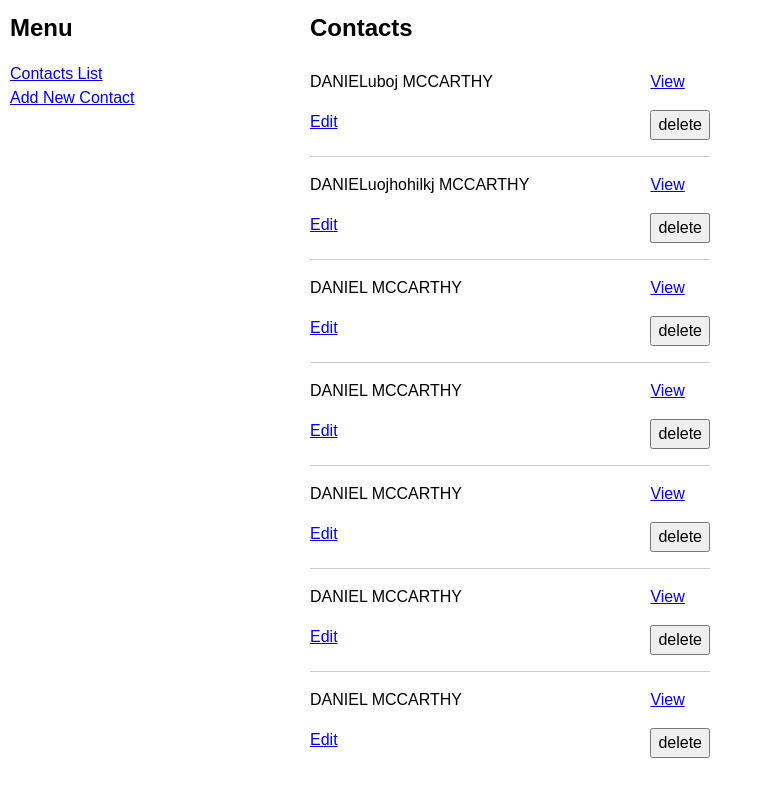
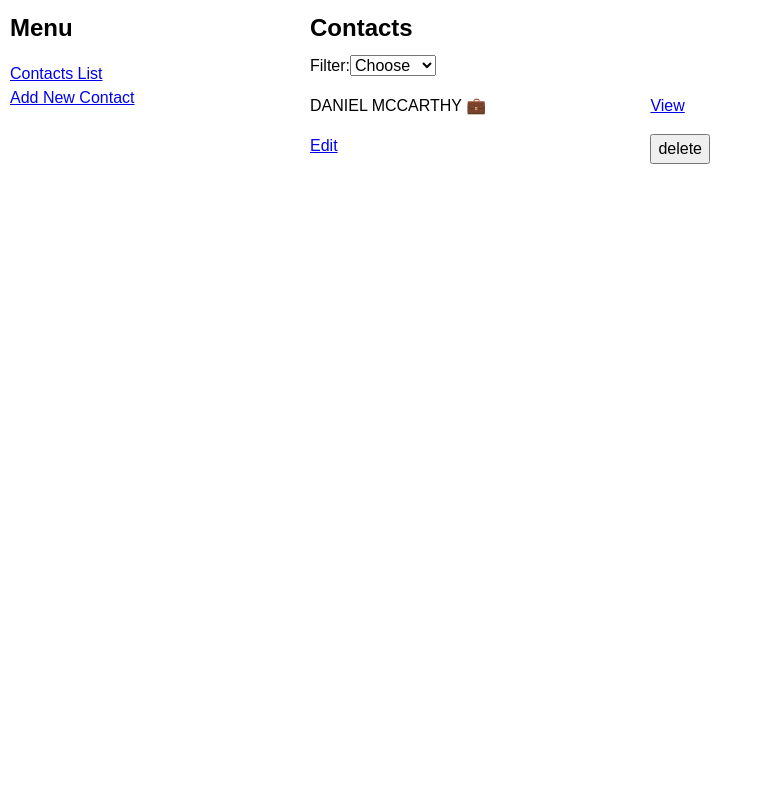
Before and after one commit to boolean-uk/react-address-book, a React (Create React App) app: page / in a window 1280 px wide. Shown: the top 796 px of the page, without its empty margins (0-763 px from the left). Built offline with nearby package versions, Linux system fonts and the light colour scheme; data requests are answered from the project's data file.

Commit message:
filter option

```diff
--- a/db/db.json
+++ b/db/db.json
@@ -1,43 +1,5 @@
 {
   "contacts": [
-    {
-      "firstName": "DANIELuboj",
-      "lastName": "MCCARTHY",
-      "street": "13 PRIEST ROW",
-      "city": "WELLS",
-      "contact": "Email",
-      "contactDetails": "dan.mc.carthy@outlook.com",
-      "meetings": {
-        "date": "2022-03-13",
-        "time": "01:45",
-        "location": "slmslms"
-      },
-      "id": 9
-    },
-    {
-      "firstName": "DANIELuojhohilkj",
-      "lastName": "MCCARTHY",
-      "street": "13 PRIEST ROW",
-      "city": "WELLS",
-      "contact": "Email",
-      "contactDetails": "dan.mc.carthy@outlook.com",
-      "meetings": {
-        "date": "2022-03-27",
-        "time": "03:47",
-        "location": "2nd meeting"
-      },
-      "id": 10
-    },
-    {
-      "firstName": "DANIEL",
-      "lastName": "MCCARTHY",
-      "street": "13 PRIEST ROW",
-      "city": "WELLS",
-      "contact": "Twitter",
-      "contactDetails": "dan.mc.carthy@outlook.com",
-      "meetings": 1,
-      "id": 11
-    },
     {
       "firstName": "DANIEL",
       "lastName": "MCCARTHY",
@@ -45,74 +7,9 @@
       "city": "WELLS",
       "contact": "Email",
       "contactDetails": "dan.mc.carthy@outlook.com",
-      "meetings": [
-        null,
-        {
-          "date": "2022-03-25",
-          "time": "23:57",
-          "location": "trail2 "
-        }
-      ],
-      "id": 12
-    },
-    {
-      "firstName": "DANIEL",
-      "lastName": "MCCARTHY",
-      "street": "13 PRIEST ROW",
-      "city": "WELLS",
-      "contact": "Email",
-      "contactDetails": "dan.mc.carthy@outlook.com",
-      "meetings": {
-        "firstName": "DANIEL",
-        "lastName": "MCCARTHY",
-        "street": "13 PRIEST ROW",
-        "city": "WELLS",
-        "contact": "Email",
-        "contactDetails": "dan.mc.carthy@outlook.com",
-        "meetings": 3,
-        "id": 13
-      },
-      "id": 13
-    },
-    {
-      "firstName": "DANIEL",
-      "lastName": "MCCARTHY",
-      "street": "13 PRIEST ROW",
-      "city": "WELLS",
-      "contact": "Email",
-      "contactDetails": "dan.mc.carthy@outlook.com",
-      "meetings": [
-        "2022-03-24",
-        "04:21",
-        "uigig"
-      ],
-      "id": 14
-    },
-    {
-      "firstName": "DANIEL",
-      "lastName": "MCCARTHY",
-      "street": "13 PRIEST ROW",
-      "city": "WELLS",
-      "contact": "Email",
-      "contactDetails": "dan.mc.carthy@outlook.com",
-      "meetings": [
-        {
-          "date": "2022-03-25",
-          "time": "00:24",
-          "location": "works"
-        },
-        {
-          "date": "2022-03-03",
-          "time": "00:27",
-          "location": "2nd"
-        },
-        {
-          "date": "2022-03-23",
-          "time": "00:42",
-          "location": "1st meeting"
-        }
-      ],
-      "id": 15
+      "contactType": "work",
+      "meetings": [],
+      "id": 21
     }
   ]
 }
--- a/src/App.js
+++ b/src/App.js
@@ -7,6 +7,7 @@ import ContactsView from "./components/ContactsView"
 import EditContact from "./components/EditContact"
 import Meetings from "./components/Meetings"
 import AddMeeting from "./components/AddMeeting"
+import Work from "./components/Work"
 
 import "./styles/styles.css"
 
@@ -62,6 +63,7 @@ export default function App() {
           />
           <Route path="/contact/:id/meetings" element={<Meetings />}/>
           <Route path="/contact/:id/meetings/addMeeting" element={<AddMeeting />}/>
+          <Route path="/contacts/type=work" element={<Work />}/>
         </Routes>
       </main>
     </>
--- a/src/components/ContactsAdd.js
+++ b/src/components/ContactsAdd.js
@@ -11,6 +11,7 @@ function ContactsAdd(props) {
   const [city, setCity] = useState("")
   const [contact, setContact] = useState("Email")
   const [contactDetails, setContactDetails] = useState("")
+  const [contactType, setContactType] = useState("")
 
   function handleFirstName(event) {
     const inputValue = event.target.value
@@ -42,6 +43,12 @@ function ContactsAdd(props) {
     setContactDetails(inputValue)
   }
 
+  function handleContactType(event) {
+    const inputValue = event.target.value
+    setContactType(inputValue)
+    console.log("yes", inputValue)
+  }
+
   function handleSubmit(event) {
     event.preventDefault()
     const options = {
@@ -56,6 +63,7 @@ function ContactsAdd(props) {
         city: city,
         contact: contact,
         contactDetails : contactDetails,
+        contactType : contactType,
         meetings: []
       }),
     }
@@ -143,7 +151,33 @@ function ContactsAdd(props) {
         onChange={handleContactDetails}
         required
       />
-
+      <div class="form__group radio">
+            <h4>Contact Type:</h4>
+            <ul>
+              <li>
+              <label for="contactTypeWork">Work</label>
+                <input
+                  id="contactTypeWork"
+                  type="radio"
+                  name="contactType"
+                  value="work"
+                  onChange={handleContactType}
+                  checked={contactType === "work"}
+                />
+              </li>
+              <li>
+              <label for="contactTypePersonal">Personal</label>
+                <input
+                  id="contactTypePersonal"
+                  type="radio"
+                  name="contactType"
+                  value="personal"
+                  onChange={handleContactType}
+                  checked={contactType === "personal"}
+                />
+              </li>
+            </ul>
+          </div>
       <div className="actions-section">
         <button className="button blue" type="submit">
           Create
--- a/src/components/ContactsList.js
+++ b/src/components/ContactsList.js
@@ -2,11 +2,11 @@ import { useState } from "react"
 import { Link, useSearchParams } from "react-router-dom"
 
 function ContactsList(props) {
-  //"contacts" must be passed as prop to this component
   const { contacts, setContacts } = props
+  let [searchParams, setSearchParams] = useSearchParams()
+  const [filterType, setFilterType] = useState(contacts)
 
   function deleteContact(event) {
-    // console.log("alright then!", event)
     const options = {
       method: "DELETE",
     }
@@ -18,27 +18,65 @@ function ContactsList(props) {
         const contactArr = [...contacts]
         for (let i = 0; i < contactArr.length; i++) {
           if (event.id === contactArr[i].id) {
-            console.log(contactArr[i])
             contactArr.splice(i, 1)
-            console.log(contactArr)
             setContacts(contactArr)
           }
         }
       })
+
   }
+  function handleType(event) {
+    const inputValue = event.target.value
+    setSearchParams({type: inputValue})
+    console.log(inputValue)
+    if (inputValue === 'Work') {
+      filterTypeWork()
+    } if(inputValue === 'Personal') {
+      filterTypePersonal()
+    } if (inputValue === 'Choose') {
+      setFilterType(contacts)
+    }
+  }
+  function filterTypeWork () {
+    const workArr = contacts.filter(item => item.contactType === 'work')
+    setFilterType(workArr)
+  }
+  function filterTypePersonal () {
+    const personalArr = contacts.filter(item => item.contactType === 'personal')
+    setFilterType(personalArr)
+  }
+
 
   return (
     <>
       <header>
         <h2>Contacts</h2>
       </header>
+         <label>Filter:
+          <select
+          id="filter"
+          name="filter"
+          type="radio"
+          onChange={handleType}
+        >
+           <option filterType='choose'>Choose</option>
+          <option filterType='work'>Work</option>
+          <option filterType='personal'>Personal</option>
+        </select>
+      </label>
       <ul className="contacts-list">
-        {contacts.map((contact, index) => {
-          const { firstName, lastName } = contact
+        {filterType.map((contact, index) => {
+          const { firstName, lastName, contactType } = contact
+          let type = ''
+          if(contactType === "work") {
+            type = '💼'
+          } if(contactType === "personal") {
+            type = '😎'
+          }
           return (
             <li className="contact" key={index}>
               <p>
-                {firstName} {lastName}
+                {firstName} {lastName} {type}
               </p>
               <Link to={`/contacts/${contact.id}`}>
                 <p>View</p>
--- /dev/null
+++ b/src/components/Work.js
@@ -0,0 +1,7 @@
+import React from 'react'
+
+export default function Work() {
+  return (
+    <div>Work</div>
+  )
+}
--- a/src/styles/styles.css
+++ b/src/styles/styles.css
@@ -151,3 +151,26 @@ h2 {
 .address-card h2 {
   font-size: 1.15rem;
 }
+
+/* radio form style */
+.form__group.radio ul{
+  display: flex;
+  justify-content: center;
+}
+
+
+.form__group.radio li {
+  display: inline-block;
+  text-align: center;
+}
+
+.form__group.radio label {
+  margin: 2rem;
+  padding: 1rem;
+  border-radius: 10px;
+
+}
+
+.form__group.radio label:hover {
+  background-color: rgb(33, 214, 255);
+}
```
